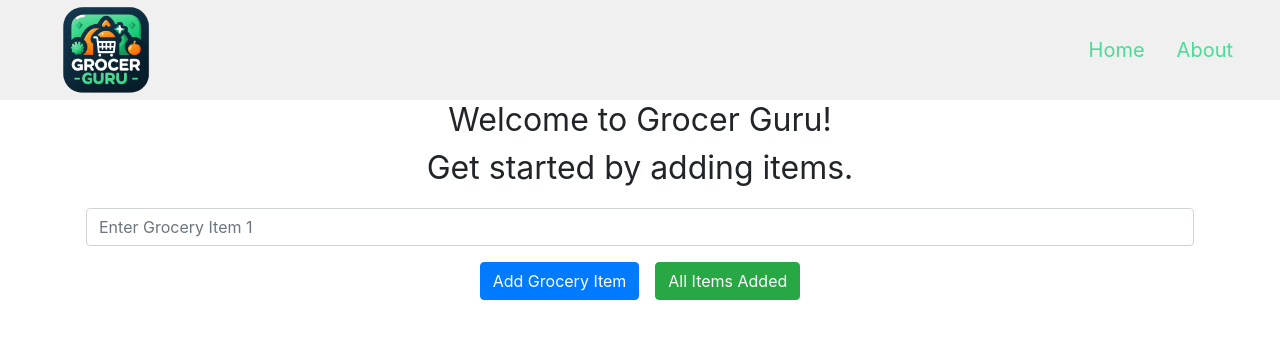
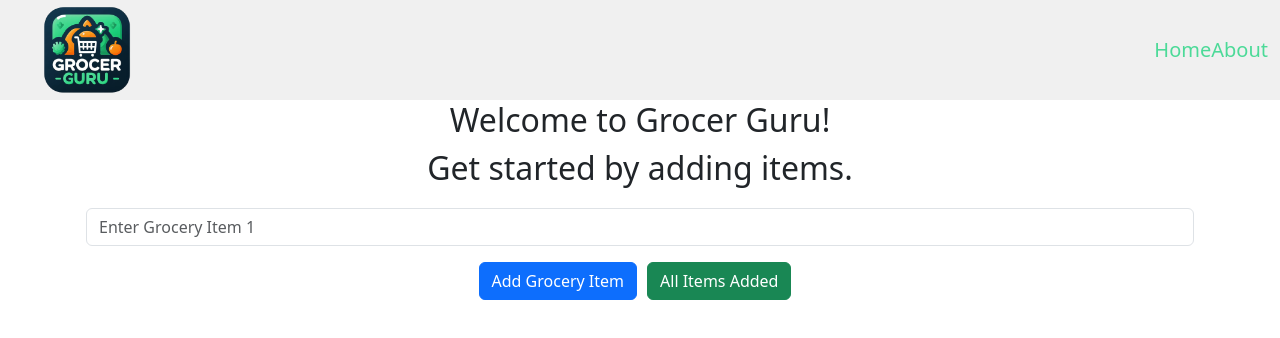
Before and after one commit to jamesn8391/Grocer-Guru, a Vue app: page / in a window 1280 px wide. Shown: the top 338 px of the page. Built offline with nearby package versions, Linux system fonts and the light colour scheme.

Commit message:
bootstrap changes

```diff
--- a/package.json
+++ b/package.json
@@ -8,6 +8,7 @@
     "preview": "vite preview"
   },
   "dependencies": {
+    "@popperjs/core": "^2.11.8",
     "bootstrap": "^5.3.2",
     "bootstrap-vue": "^2.23.1",
     "vue": "^3.3.8",
--- a/src/App.vue
+++ b/src/App.vue
@@ -3,7 +3,7 @@ import { RouterLink, RouterView } from 'vue-router'
 </script>
 
 <template>
-  <link rel="stylesheet" href="https://maxcdn.bootstrapcdn.com/bootstrap/4.0.0/css/bootstrap.min.css">
+
   <nav class="navbar navbar-expand-lg navbar-dark custom-navbar fixed-top">
     <div class="container-fluid">
       <img alt="Guru logo" class="logo" src="@/assets/OIG-removebg-preview.png" width="150" height="150" />
@@ -25,11 +25,12 @@ import { RouterLink, RouterView } from 'vue-router'
         aria-label="Search"
       />
     </div>
+
     <button @click="addSearchBar" class="btn btn-primary mt-3">
       <i class="fas fa-plus"></i> Add Grocery Item
     </button>
 
-    <button class="btn btn-success mt-3 ml-3">
+    <button @click="saveAllItems" class="btn btn-success mt-3 ml-3">
       All Items Added
     </button>
 
@@ -41,14 +42,21 @@ import { RouterLink, RouterView } from 'vue-router'
 export default {
   data() {
     return {
-      searchBars: [{ id: 0 }] // Initial search bar
+      searchBars: [{ id: 0 }]
+    };
+    return {
+      groceryItems: [{ name: '' }]
     };
   },
   methods: {
     addSearchBar() {
       const newIndex = this.searchBars.length;
       this.searchBars.push({ id: newIndex });
+      this.groceryItems.push({ name: '' });
     }
+  },
+  saveAllItems() {
+      console.log('All items:', this.groceryItems);
   }
 };
 </script>
@@ -73,6 +81,9 @@ nav {
 .container {
   padding: 1rem;
 }
+.btn {
+  margin-right: 10px;
+}
 
 .custom-btn-color {
     background-color: #4cda98;
--- a/src/main.js
+++ b/src/main.js
@@ -10,3 +10,5 @@ const app = createApp(App)
 app.use(router)
 
 app.mount('#app')
+
+import "bootstrap/dist/js/bootstrap.js"
```
Also changed, not shown: 1 other file (tests, documents, lock files or other folders).
